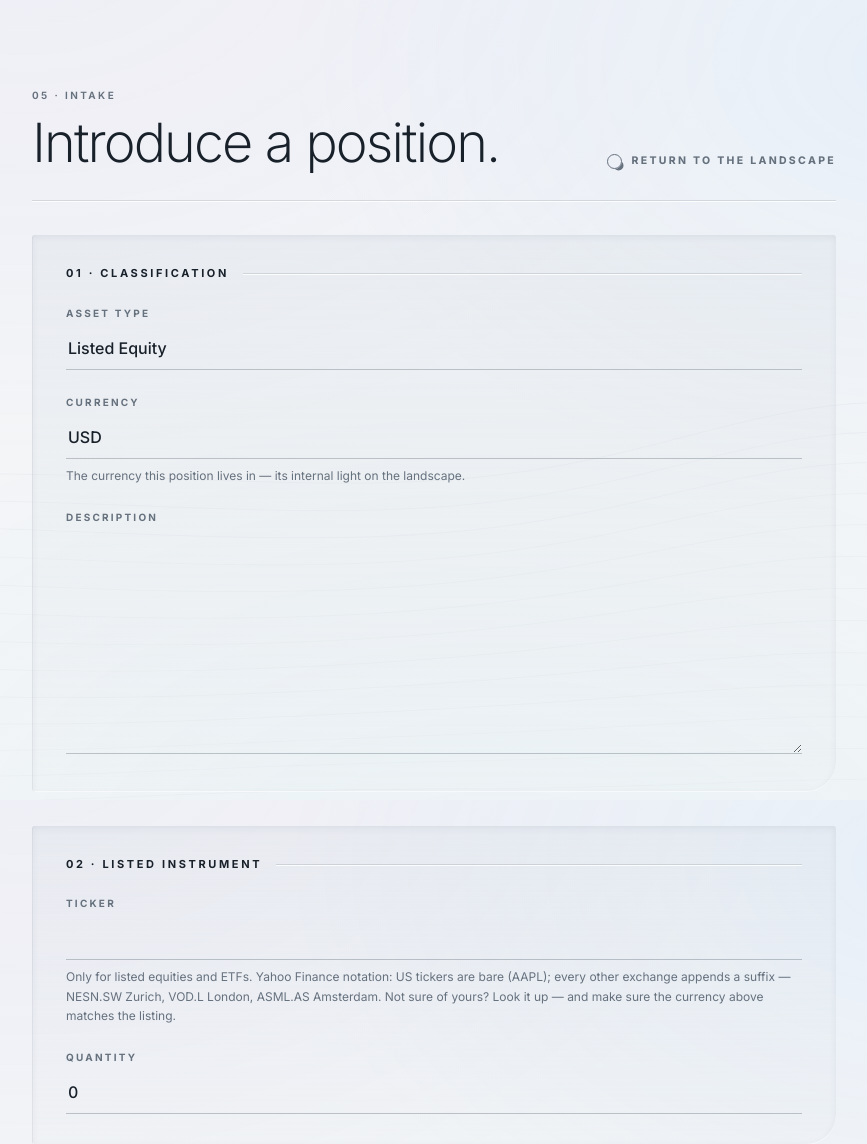
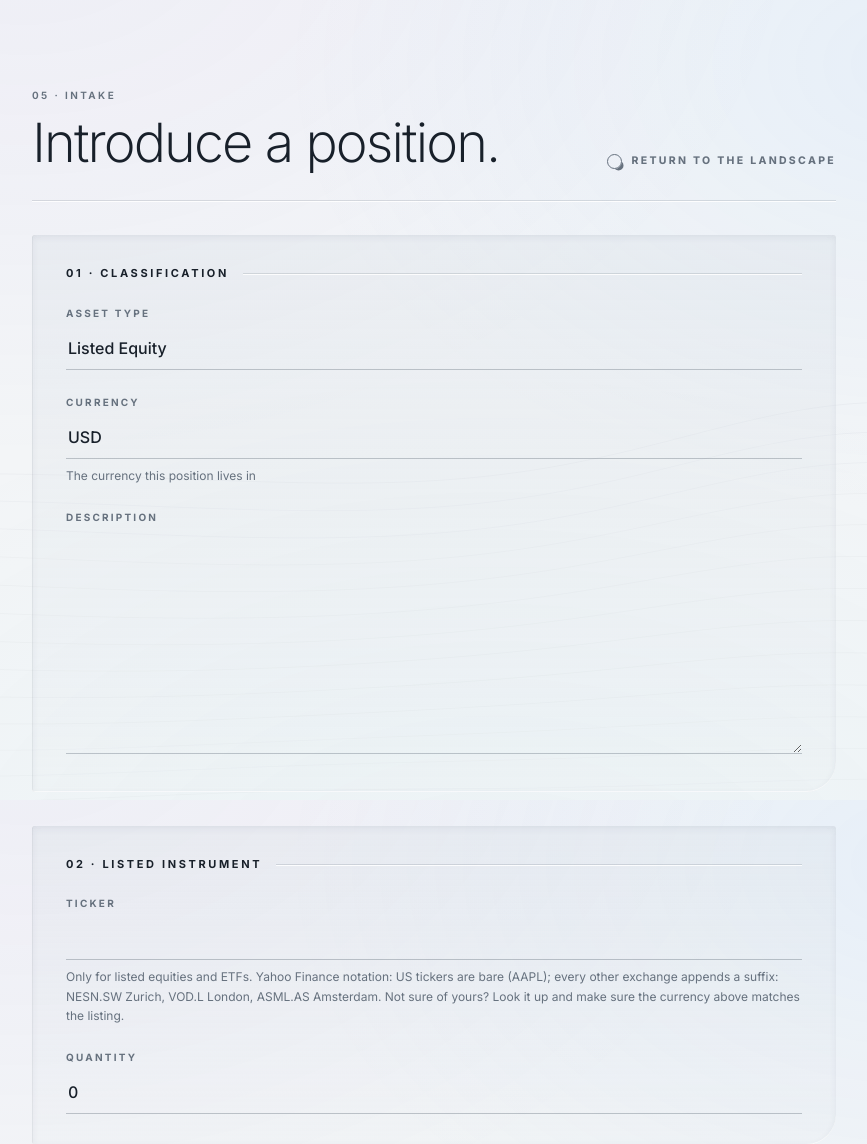
Before and after one commit to Leonid2004/FX_WEALTH_DEPLOY, a Django app: page /addposition/ in a window 1280 px wide. Shown: the top 1144 px of the page, without its empty margins (206-1073 px from the left). Run offline with Django 4.2, Linux system fonts and the light colour scheme; the visitor is signed in with stand-in values (Sample User, id 1).

Commit message:
minor cosmetic corrections

```diff
--- a/tracker/templates/addposition.html
+++ b/tracker/templates/addposition.html
@@ -60,7 +60,7 @@
                 <div class="field-group">
                     <label for="{{ form.currency.id_for_label }}">Currency</label>
                     {{ form.currency }}
-                    <small>The currency this position lives in — its internal light on the landscape.</small>
+                    <small>The currency this position lives in</small>
                     <div class="field-error">{{ form.currency.errors }}</div>
                 </div>
 
@@ -77,7 +77,7 @@
                 <div class="field-group">
                     <label for="{{ form.ticker.id_for_label }}">Ticker</label>
                     {{ form.ticker }}
-                    <small>Only for listed equities and ETFs. Yahoo Finance notation: US tickers are bare (AAPL); every other exchange appends a suffix — NESN.SW Zurich, VOD.L London, ASML.AS Amsterdam. Not sure of yours? <a href="https://finance.yahoo.com/lookup/" target="_blank" rel="noopener">Look it up</a> — and make sure the currency above matches the listing.</small>
+                    <small>Only for listed equities and ETFs. Yahoo Finance notation: US tickers are bare (AAPL); every other exchange appends a suffix: NESN.SW Zurich, VOD.L London, ASML.AS Amsterdam. Not sure of yours? <a href="https://finance.yahoo.com/lookup/" target="_blank" rel="noopener">Look it up</a> and make sure the currency above matches the listing.</small>
                     <div class="field-error">{{ form.ticker.errors }}</div>
                 </div>
 
```
